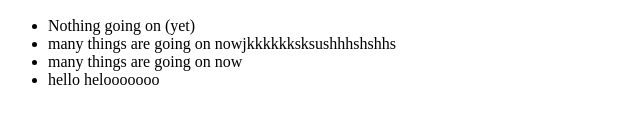
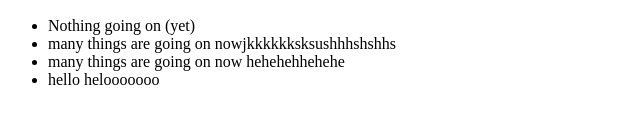
Before and after one commit to copitdev/classit, a plain HTML site: page index.html in a window 1280 px wide. Shown: the part 148-272 px from the top of the page, 0-640 px from the left. Drawn offline with Linux system fonts and the light colour scheme.

Commit message:
updated new1 index

```diff
--- a/index.html
+++ b/index.html
@@ -12,7 +12,7 @@
   <ul>
     <li>Nothing going on (yet)</li>
     <li>many things are going on nowjkkkkkksksushhhshshhs</li>
-    <li>many things are going on now</li>
+    <li>many things are going on now hehehehhehehe</li>
      <li>hello helooooooo</li>
   </ul>
 </body>
```
